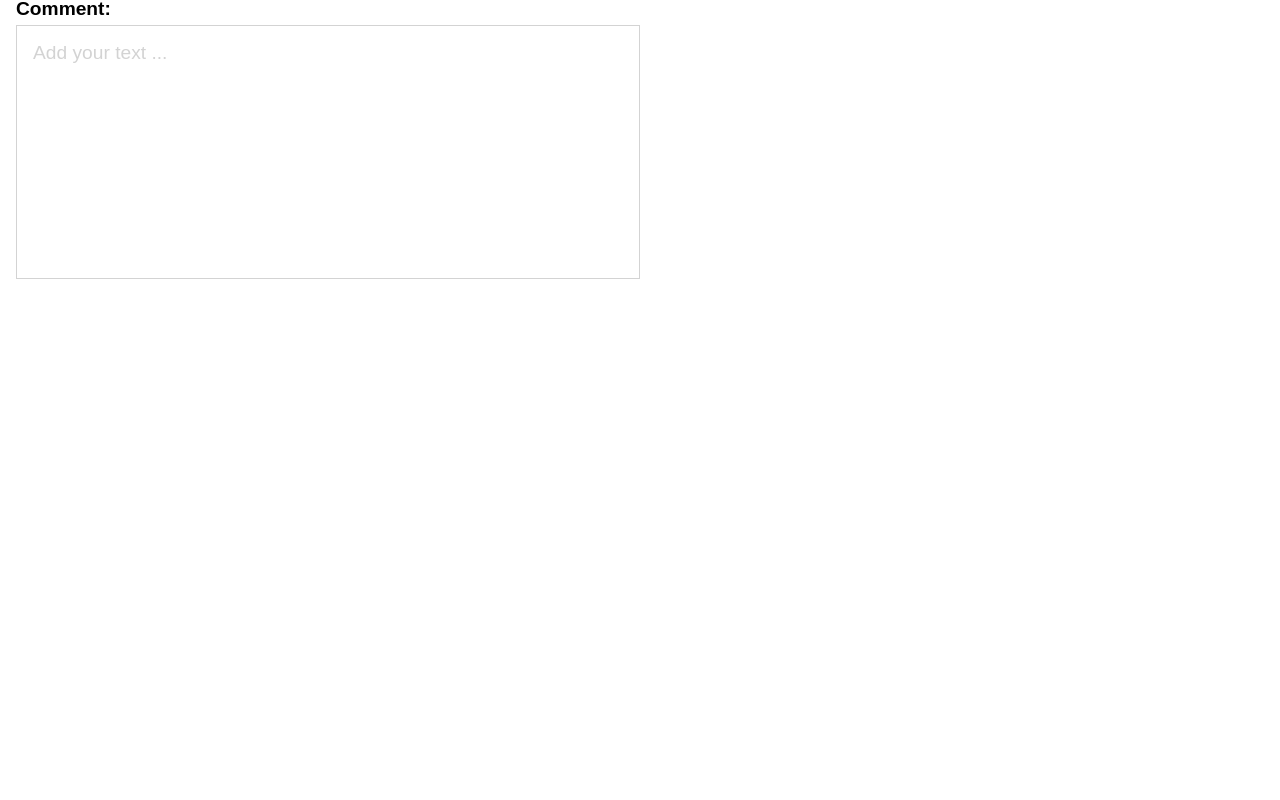
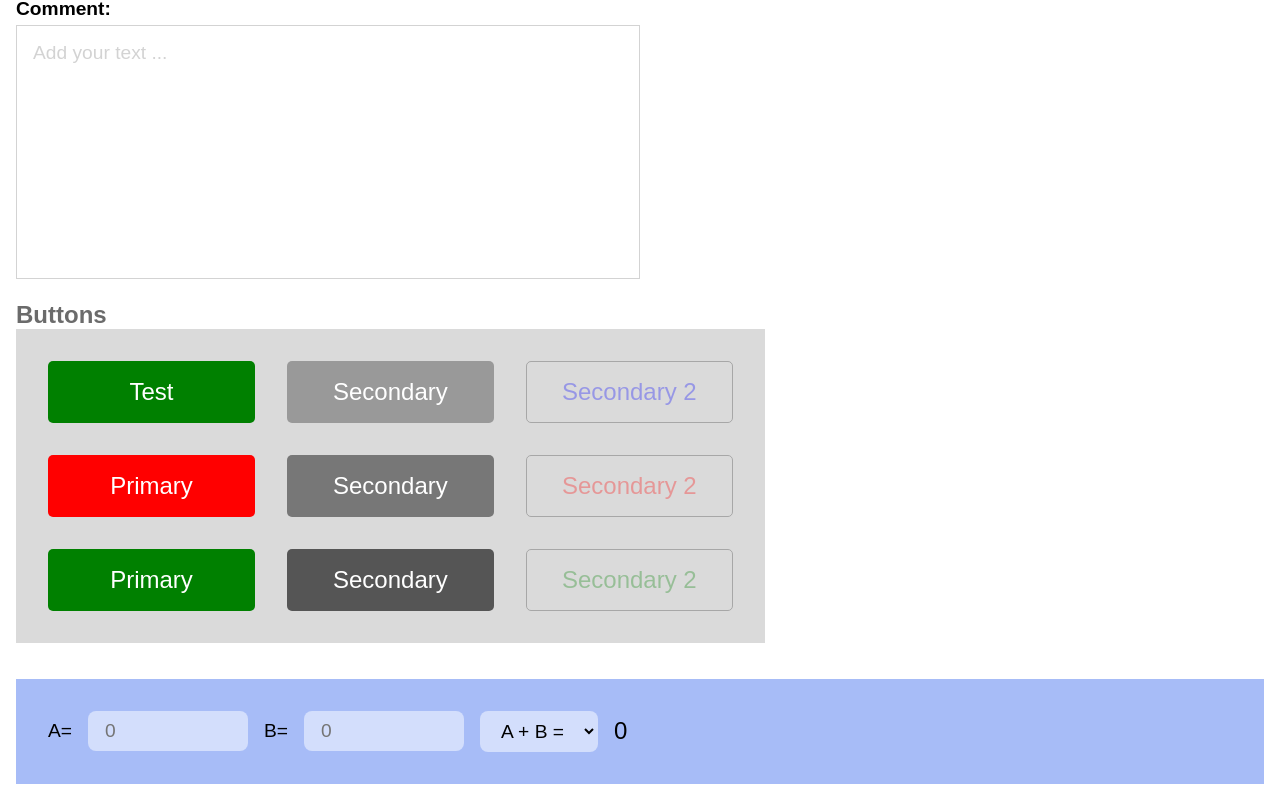
Before and after one commit to Lightzone1981/Blog-react, a React (Create React App) app in the folder lightzone-react/: page / in a window 1280 px wide. Shown: the part 644-1444 px from the top of the page. Before the commit the page ends 943 px from the top, so only its background shows below. Built offline with nearby package versions, Linux system fonts and the light colour scheme.

Commit message:
feat: create calculator component

```diff
--- a/lightzone-react/src/App.tsx
+++ b/lightzone-react/src/App.tsx
@@ -1,4 +1,4 @@
-import { Input, TextArea, UserAvatar, Tabs, BurgerMenu, SearchBar } from './components';
+import { Input, TextArea, UserAvatar, Tabs, BurgerMenu, SearchBar,Buttons, Calculator} from './components';
 import './App.css'
 
 const App = () => {
@@ -28,7 +28,13 @@ const App = () => {
       <Input type='text' name='input-4' label='Title:' placeholder='Text ...' isEnable={false} />
       <br/>
       <br />
-      <TextArea rows={10} label = 'Comment:' placeholder = 'Add your text ...' isEnable={true} />
+      <TextArea rows={10} label='Comment:' placeholder='Add your text ...' isEnable={true} />
+      <br/>
+      <br/>
+      <Buttons />
+      <br/>
+      <br/>
+      <Calculator/>
     </div>
   )
 }
--- a/lightzone-react/src/components/Buttons/Button.tsx
+++ b/lightzone-react/src/components/Buttons/Button.tsx
@@ -5,13 +5,12 @@ interface IButton{
     content: string,
     bgcolor: string,
     color: string,
-    gridAreaName: string,
     isActive: boolean,
     callback: Function,
 }
 
 
-const Button = ({content, bgcolor, color, gridAreaName, isActive, callback}: IButton) => {
+const Button = ({content, bgcolor, color, isActive, callback}: IButton) => {
     return (
         <button
             className='button'
@@ -22,7 +21,6 @@ const Button = ({content, bgcolor, color, gridAreaName, isActive, callback}: IBu
             style={{
                 backgroundColor: bgcolor,
                 color: color,
-                gridArea: gridAreaName,
                 opacity: isActive ? 1 : 0.3,
                 border: isActive ? 'none' : '1px solid #333',
                 cursor: isActive ? 'pointer' : 'default',
--- a/lightzone-react/src/components/Buttons/Buttons.css
+++ b/lightzone-react/src/components/Buttons/Buttons.css
@@ -3,13 +3,6 @@
     display: grid;
     grid-template-columns: repeat(3, 1fr);
     gap:2rem;
-    grid-template-areas:
-    'b1 b1 b1'
-    'b2 b3 b4'
-    'b5 b6 b7'
-    'b8 b9 b10'
-    ;
-    margin: 0 auto;
     width: 60%;
     min-width: 500px;
     padding: 2rem;
@@ -17,7 +10,6 @@
 
 .title{
     font-family: Arial, Helvetica, sans-serif;
-    grid-area: b1;
     width: 100%;
     color:#6b6b6b;
 }
--- a/lightzone-react/src/components/Buttons/Buttons.tsx
+++ b/lightzone-react/src/components/Buttons/Buttons.tsx
@@ -13,25 +13,23 @@ const Buttons = () => {
 
   return (
       <>
+      <h2 className='title'>Buttons</h2>
       <div className="buttons-wrapper">
-        <h2 className='title'>Buttons</h2>
 
-
-
-      <Button content='Test' bgcolor={outline? 'blue': 'green'} color='#fff' isActive={true} gridAreaName='b2'
+      <Button content='Test' bgcolor={outline? 'blue': 'green'} color='#fff' isActive={true}
         callback={() => changeOutline(outline)} />
 
 
-            <Button content = 'Secondary' bgcolor='#999' color = '#fff' isActive={true} gridAreaName = 'b3' callback = {() => console.log('I\'m Secondary-1')}/>
-            <Button content='Secondary 2' bgcolor='transparent' color='blue' isActive={false} gridAreaName = 'b4'callback = {() => console.log('I\'m Secondary 2')}/>
+            <Button content = 'Secondary' bgcolor='#999' color = '#fff' isActive={true} callback = {() => console.log('I\'m Secondary-1')}/>
+            <Button content='Secondary 2' bgcolor='transparent' color='blue' isActive={false} callback = {() => console.log('I\'m Secondary 2')}/>
 
-            <Button content='Primary' bgcolor='red' color='#fff' isActive={true} gridAreaName = 'b5' callback={() => console.log('I\'m Primary red')} />
-            <Button content = 'Secondary' bgcolor='#777' color = '#fff' isActive={true} gridAreaName = 'b6' callback = {() => console.log('I\'m Secondary-2')}/>
-            <Button content='Secondary 2' bgcolor='transparent' color='red' isActive={false} gridAreaName = 'b7' callback = {() => console.log('I\'m Secondary 2')}/>
+            <Button content='Primary' bgcolor='red' color='#fff' isActive={true} callback={() => console.log('I\'m Primary red')} />
+            <Button content = 'Secondary' bgcolor='#777' color = '#fff' isActive={true} callback = {() => console.log('I\'m Secondary-2')}/>
+            <Button content='Secondary 2' bgcolor='transparent' color='red' isActive={false} callback = {() => console.log('I\'m Secondary 2')}/>
 
-            <Button content='Primary' bgcolor='green' color='#fff' isActive={true} gridAreaName = 'b8' callback={() => console.log('I\'m Primary green')} />
-            <Button content = 'Secondary' bgcolor='#555' color = '#fff' isActive={true} gridAreaName = 'b9' callback = {() => console.log('I\'m Secondary-3')}/>
-            <Button content='Secondary 2' bgcolor='transparent' color='green' isActive={false} gridAreaName = 'b10'callback = {() => console.log('I\'m Secondary 2')}/>
+            <Button content='Primary' bgcolor='green' color='#fff' isActive={true} callback={() => console.log('I\'m Primary green')} />
+            <Button content = 'Secondary' bgcolor='#555' color = '#fff' isActive={true} callback = {() => console.log('I\'m Secondary-3')}/>
+            <Button content='Secondary 2' bgcolor='transparent' color='green' isActive={false} callback = {() => console.log('I\'m Secondary 2')}/>
     </div >
     </>
     )
--- /dev/null
+++ b/lightzone-react/src/components/Calculator/Calculator.css
@@ -0,0 +1,35 @@
+.calculator {
+	font-family: Arial, Helvetica, sans-serif;
+	font-size: 1.2rem;
+	background-color: rgb(167, 188, 247);
+	padding: 2rem;
+}
+
+.calculator__wrapper {
+	display: flex;
+	align-items: center;
+	flex-wrap: wrap;
+	gap: 1rem;
+}
+.calculator__arg,
+.calculator__operators-select {
+	padding: 0.5rem 1rem;
+	font-size: 1.2rem;
+	outline: 0;
+	border: 1px solid transparent;
+	border-radius: 0.5rem;
+    background-color: rgb(211, 222, 252);
+
+}
+.calculator__arg {
+	width: 10rem;
+}
+
+.calculator__arg:focus,
+.calculator__operators-select:focus {
+    background-color: #fff;
+}
+
+.calculator__result{
+    font-size: 1.5rem;
+}
--- /dev/null
+++ b/lightzone-react/src/components/Calculator/Calculator.tsx
@@ -0,0 +1,50 @@
+import './Calculator.css'
+import { useState } from "react"
+
+const Calculator = () => {
+    const [a,setA] = useState(0)
+    const [b,setB] = useState(0)
+    const [operator, setOperator] = useState('+')
+    let res = a+b
+    switch(operator){
+        case 'A - B =': res = a-b
+            break
+        case 'A * B =': res = a*b
+            break
+        case 'A / B =': res = a/b
+            break
+    }
+
+    return (
+        <div className="calculator">
+            <div className="calculator__wrapper">
+                <label className='calculator__label' htmlFor='arg1'>A=</label>
+                <input type="text" className="calculator__arg" name='arg1' placeholder = '0' maxLength={10}
+                    style={{
+                        color: isNaN(Number(a)) ? 'red' : 'black',
+                        borderColor: isNaN(Number(a)) ? 'red' : 'transparent'
+                    }}
+                    onChange={(e) => setA(Number(e.target.value))} />
+                <label className = 'calculator__label' htmlFor='arg2'>B=</label>
+                <input type="text" className="calculator__arg" name='arg2' placeholder = '0' maxLength={10}
+                    style={{
+                        color: isNaN(Number(b)) ? 'red' : 'black',
+                        borderColor: isNaN(Number(b)) ? 'red' : 'transparent'
+                    }}
+                    onChange={(e) => setB(Number(e.target.value))} />
+                <select className="calculator__operators-select" name= 'result' onChange ={(e)=>setOperator(e.target.value)}>
+                    <option className="calculator__operator">A + B =</option>
+                    <option className="calculator__operator">A - B =</option>
+                    <option className="calculator__operator">A * B =</option>
+                    <option className="calculator__operator">A / B =</option>
+                </select>
+                <label className="calculator__result" htmlFor='result'
+                    style={{ color: isNaN(res) ? 'red' : 'black' }}>
+                    {isNaN(res) ? 'Error' : res}
+                </label>
+            </div>
+        </div>
+    )
+}
+
+export default Calculator
--- /dev/null
+++ b/lightzone-react/src/components/Calculator/index.tsx
@@ -0,0 +1 @@
+export { default as Calculator } from './Calculator'
--- a/lightzone-react/src/components/Counter/Counter.tsx
+++ b/lightzone-react/src/components/Counter/Counter.tsx
@@ -5,15 +5,10 @@ import './Counter.css'
 
 const Counter = () => {
     const [count, setCount] = useState(0);
-    const changeCount = (c: number): number => {
-        c++
-      setCount(c)
-    return c
-}
 
     return (
         <>
-        <NewButton content='Count' color='white' callback={()=>changeCount(count)} />
+        <NewButton content='Count' color='white' callback={()=> setCount(count+1)} />
         <span className='count'>
             {count}
         </span>
--- a/lightzone-react/src/components/index.ts
+++ b/lightzone-react/src/components/index.ts
@@ -6,3 +6,4 @@ export * from './BurgerMenu'
 export * from './SearchBar'
 export * from './Input'
 export * from './TextArea'
+export * from './Calculator'
```
